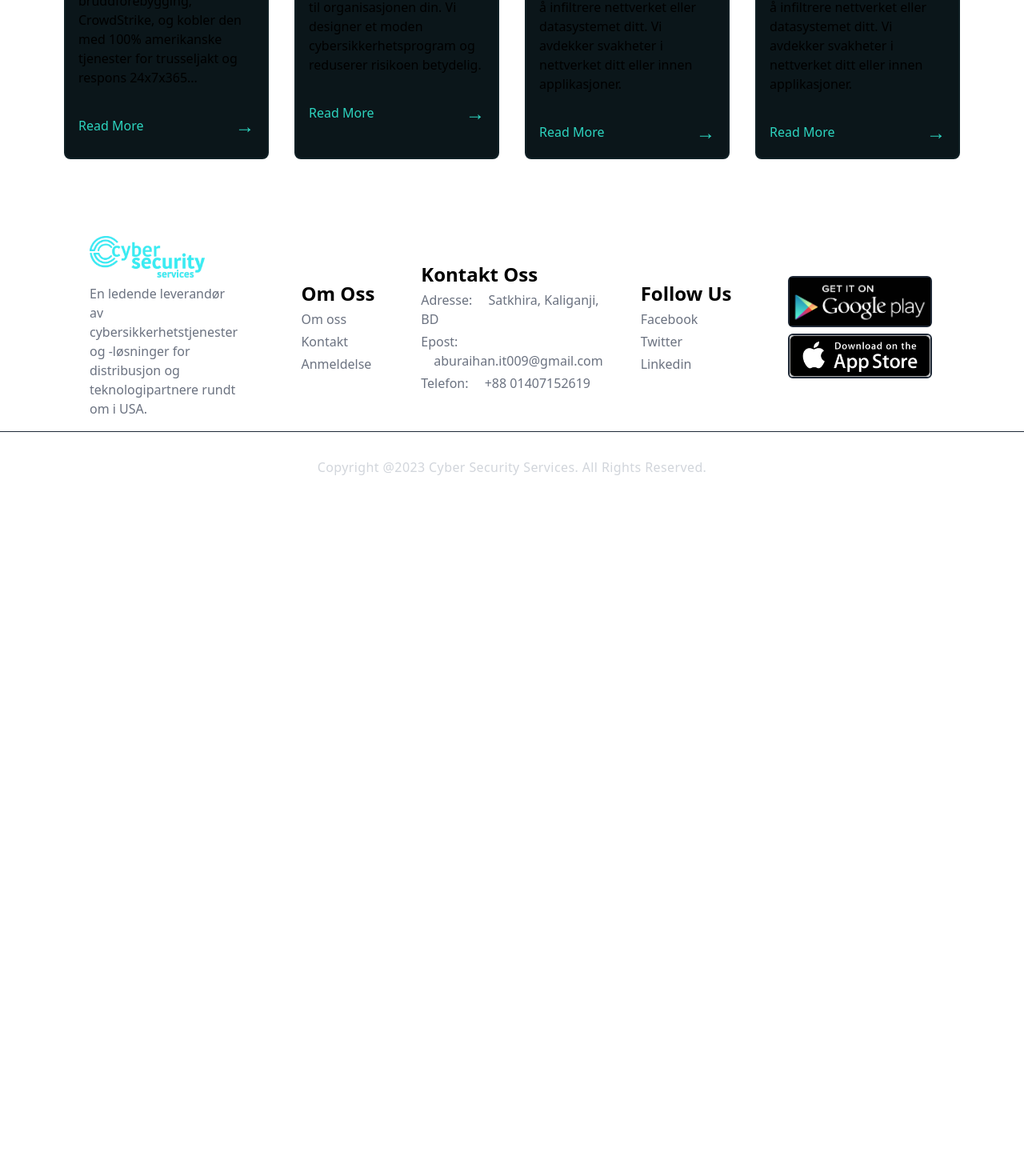
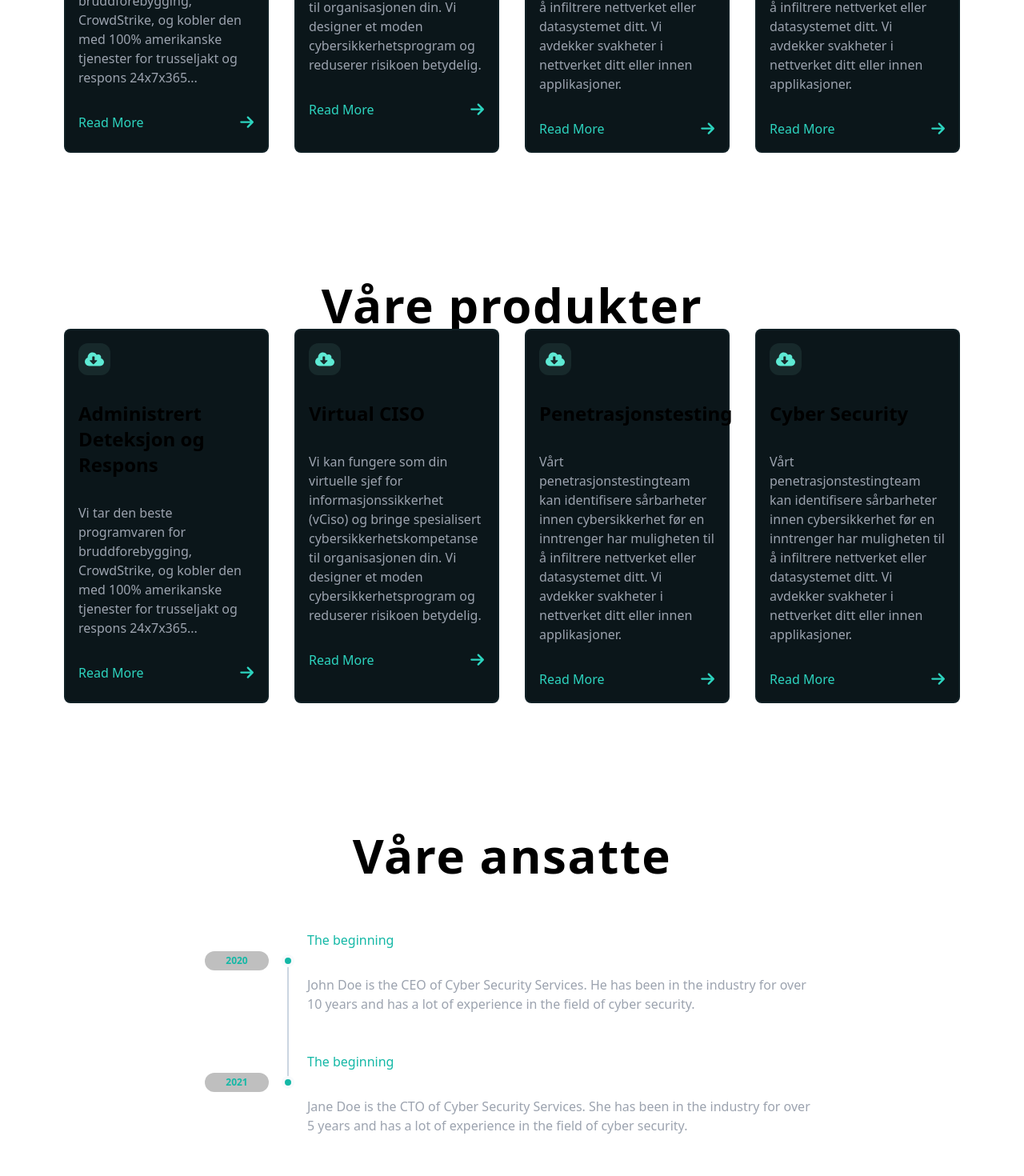
Before and after one commit to lukasolsen/cybersec, a React (Vite) app: page / in a window 1280 px wide. Shown: the part 1000-2470 px from the top of the page at 80% size. Before the commit the page ends 1628 px from the top, so only its background shows below. Built offline with nearby package versions, Linux system fonts and the light colour scheme.

Commit message:
Update Card component with new styling and import FaArrowRight icon in Card.tsx

```diff
--- a/src/components/Card.tsx
+++ b/src/components/Card.tsx
@@ -1,3 +1,5 @@
+import { FaArrowRight } from "react-icons/fa6";
+
 type CardProps = {
   title: string;
   icon: React.ReactNode;
@@ -14,21 +16,21 @@ export const Card: React.FC<CardProps> = ({
   title,
 }) => {
   return (
-    <div className="p-4 border-2 border-[#15282F90] rounded-lg bg-card flex flex-col gap-8">
+    <div className="p-4 border-2 border-[#15282F90] rounded-lg bg-card flex flex-col gap-8 relative">
       <span className="text-2xl font-bold bg-[#99F6E415] p-1 rounded-xl w-10 h-10 flex items-center justify-center">
         {icon}
       </span>
 
       <h1 className="text-2xl font-bold">{title}</h1>
 
-      <p>{descripton}</p>
+      <p className="text-gray-400">{descripton}</p>
 
       <a
         className="w-full text-teal-400 flex flex-row items-center justify-between"
         href={link}
       >
         <span>Read More</span>
-        <span className="text-2xl font-bold">→</span>
+        <FaArrowRight size={"1.2rem"} />
       </a>
     </div>
   );
--- /dev/null
+++ b/src/components/Timeline.tsx
@@ -0,0 +1,35 @@
+type TimelineItemProps = {
+  slogan: string;
+  title: string;
+  date: string;
+  description: string;
+};
+
+type TimelineProps = {
+  items: TimelineItemProps[];
+};
+
+export const Timeline: React.FC<TimelineProps> = ({ items }) => {
+  return (
+    <div className="flex flex-col justify-center divide-y divide-slate-200 [&>*]:py-16">
+      <div className="w-full max-w-3xl mx-auto">
+        <div className="-my-6">
+          {items.map((item) => (
+            <div key={item.title} className="relative pl-8 sm:pl-32 py-6 group">
+              <div className="font-medium text-teal-500 mb-1 sm:mb-0">
+                {item.slogan}
+              </div>
+              <div className="flex flex-col sm:flex-row items-start mb-1 group-last:before:hidden before:absolute before:left-2 sm:before:left-0 before:h-full before:px-px before:bg-slate-300 sm:before:ml-[6.5rem] before:self-start before:-translate-x-1/2 before:translate-y-3 after:absolute after:left-2 sm:after:left-0 after:w-2 after:h-2 after:bg-teal-500 after:border-4 after:box-content after:border-slate-50 after:rounded-full sm:after:ml-[6.5rem] after:-translate-x-1/2 after:translate-y-1.5">
+                <time className="sm:absolute left-0 translate-y-0.5 inline-flex items-center justify-center text-xs font-semibold uppercase w-20 h-6 mb-3 sm:mb-0 text-teal-500 bg-[#00000040] rounded-full">
+                  {item.date}
+                </time>
+                <div className="text-xl font-bold text-white">{item.title}</div>
+              </div>
+              <div className="text-gray-400">{item.description}</div>
+            </div>
+          ))}
+        </div>
+      </div>
+    </div>
+  );
+};
--- a/src/routes/index.tsx
+++ b/src/routes/index.tsx
@@ -1,8 +1,37 @@
 import { createFileRoute } from "@tanstack/react-router";
 import { Card } from "../components/Card";
 import { FaCloudDownloadAlt } from "react-icons/fa";
+import { Timeline } from "../components/Timeline";
+import { useMemo } from "react";
 
 const Index: React.FC = () => {
+  const [timelineItems] = useMemo(() => {
+    const people = [
+      {
+        name: "John Doe",
+        role: "CEO",
+        joined: "2020",
+        description:
+          "John Doe is the CEO of Cyber Security Services. He has been in the industry for over 10 years and has a lot of experience in the field of cyber security.",
+      },
+      {
+        name: "Jane Doe",
+        role: "CTO",
+        joined: "2021",
+        description:
+          "Jane Doe is the CTO of Cyber Security Services. She has been in the industry for over 5 years and has a lot of experience in the field of cyber security.",
+      },
+    ];
+
+    const items = people.map((person) => ({
+      slogan: "The beginning",
+      title: person.name,
+      date: person.joined,
+      description: person.description,
+    }));
+    return [items];
+  }, []);
+
   return (
     <div>
       <section className="p-20" id="home">
@@ -51,6 +80,46 @@ const Index: React.FC = () => {
           />
         </div>
       </section>
+
+      <section className="p-20" id="products">
+        <h1 className="text-6xl font-bold text-center w-full tracking-wide">
+          Våre produkter
+        </h1>
+        <div className="grid grid-cols-4 gap-8">
+          <Card
+            title="Administrert Deteksjon og Respons"
+            descripton="Vi tar den beste programvaren for bruddforebygging, CrowdStrike, og kobler den med 100% amerikanske tjenester for trusseljakt og respons 24x7x365..."
+            link="/cyber-security"
+            icon={<FaCloudDownloadAlt className="text-teal-300" />}
+          />
+          <Card
+            title="Virtual CISO"
+            descripton="Vi kan fungere som din virtuelle sjef for informasjonssikkerhet (vCiso) og bringe spesialisert cybersikkerhetskompetanse til organisasjonen din. Vi designer et moden cybersikkerhetsprogram og reduserer risikoen betydelig."
+            link="/cyber-security"
+            icon={<FaCloudDownloadAlt className="text-teal-300" />}
+          />
+          <Card
+            title="Penetrasjonstesting"
+            descripton="Vårt penetrasjonstestingteam kan identifisere sårbarheter innen cybersikkerhet før en inntrenger har muligheten til å infiltrere nettverket eller datasystemet ditt. Vi avdekker svakheter i nettverket ditt eller innen applikasjoner."
+            link="/cyber-security"
+            icon={<FaCloudDownloadAlt className="text-teal-300" />}
+          />
+          <Card
+            title="Cyber Security"
+            descripton="Vårt penetrasjonstestingteam kan identifisere sårbarheter innen cybersikkerhet før en inntrenger har muligheten til å infiltrere nettverket eller datasystemet ditt. Vi avdekker svakheter i nettverket ditt eller innen applikasjoner."
+            link="/cyber-security"
+            icon={<FaCloudDownloadAlt className="text-teal-300" />}
+          />
+        </div>
+      </section>
+
+      <section className="p-20" id="staff">
+        <h1 className="text-6xl font-bold text-center w-full tracking-wide">
+          Våre ansatte
+        </h1>
+
+        <Timeline items={timelineItems} />
+      </section>
     </div>
   );
 };
```
